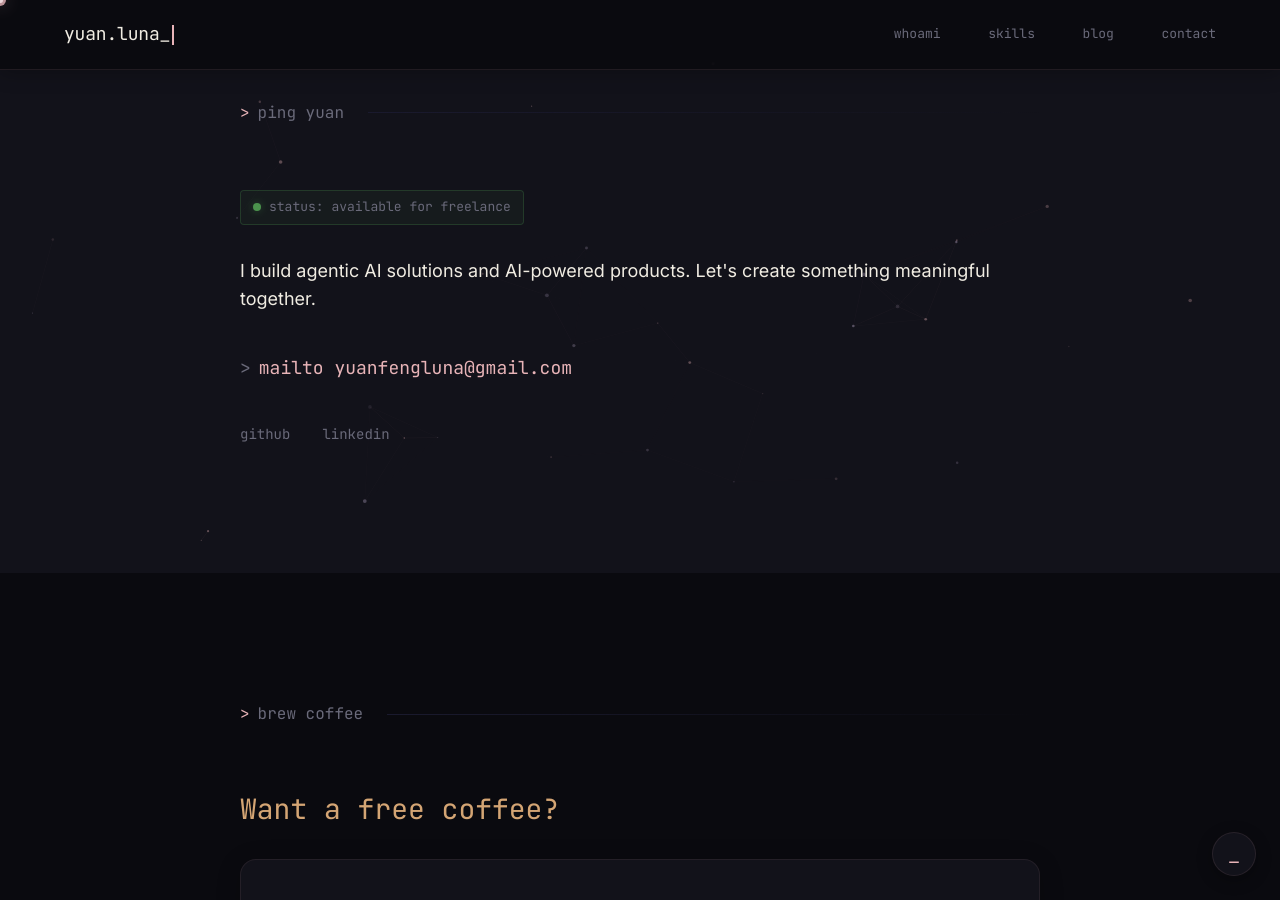
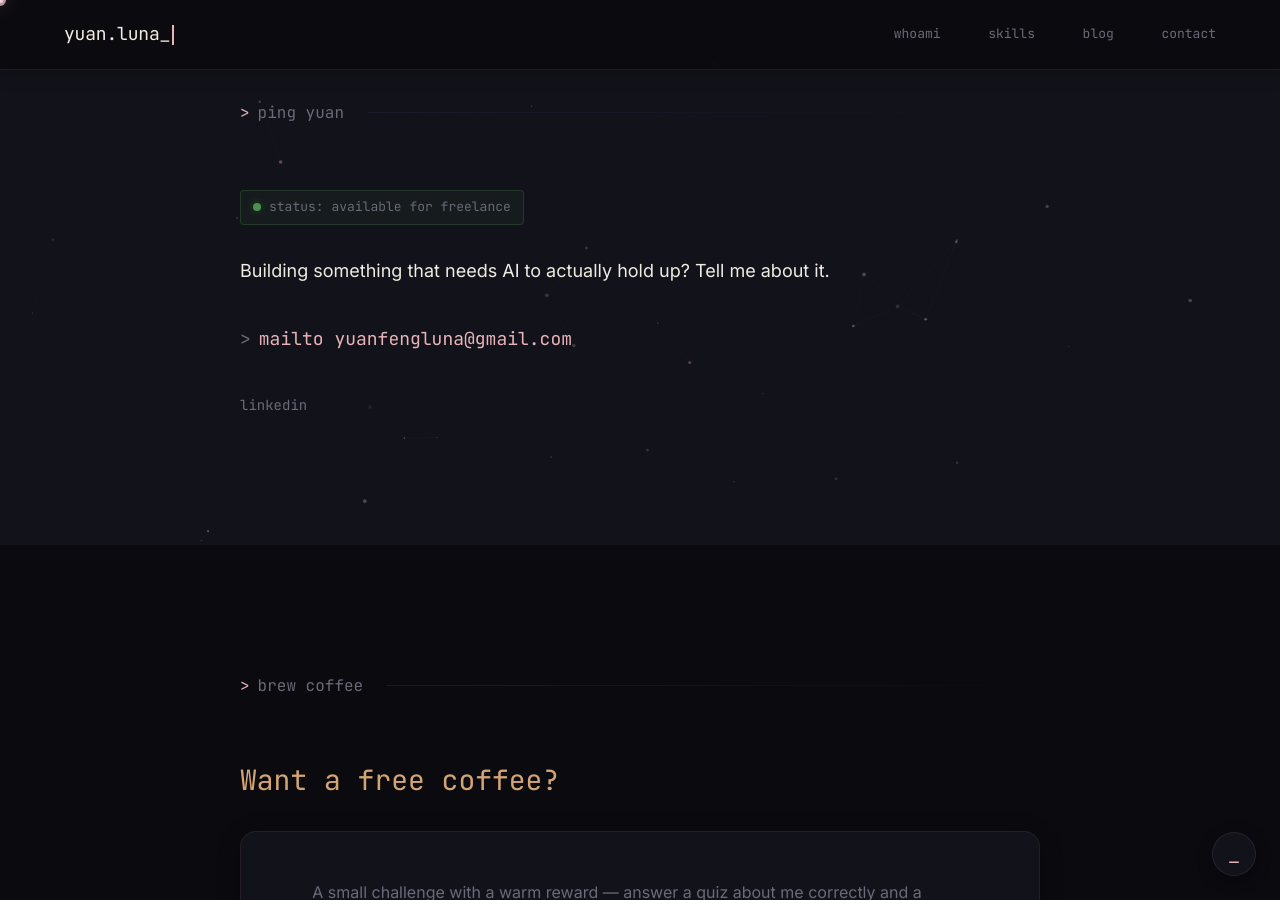
Before and after one commit to YuanFengLuna/yuanfengluna.github.io, a Jekyll site: the page built from index.markdown, in a window 1280 px wide and 900 px high, scrolled down 2441 px. Built offline with Jekyll 4.4.1, drawn with Linux system fonts in a browser that asks for light colours; some of the changed text lies outside the part shown.

Commit message:
feat: refresh contact copy, drop GitHub link and cat mom references
Co-Authored-By: Claude Sonnet 5 <noreply@anthropic.com>

```diff
--- a/assets/js/terminal.js
+++ b/assets/js/terminal.js
@@ -146,9 +146,9 @@
 
         whoami: function () {
             writeLine('Yuan Luna', 'lavender');
-            writeLine('Software engineer, AI builder, cat mom.', 'info');
+            writeLine('Software engineer, amateur painter.', 'info');
             writeLine('From Beijing to Irvine, California.', 'info');
-            writeLine('10+ years: Meta -> startups -> agentic AI.', 'info');
+            writeLine('10+ years: Meta -> startups -> AI systems.', 'info');
             writeLine('INTJ. Morning person. Americano drinker.', 'muted');
         },
 
@@ -175,7 +175,6 @@
         'ping yuan': function () {
             writeLine('PING yuan.luna (available)', 'info');
             writeLine('64 bytes: email=yuanfengluna@gmail.com ttl=64', 'info');
-            writeLine('64 bytes: github=github.com/yuanfengluna ttl=64', 'info');
             writeLine('64 bytes: linkedin=linkedin.com/in/yuanfengluna ttl=64', 'info');
             writeLine('', 'info');
             writeLine('--- yuan.luna ping statistics ---', 'muted');
--- a/index.markdown
+++ b/index.markdown
@@ -124,13 +124,12 @@ layout: home
       </div>
     </div>
     <p class="reveal" style="font-size: 1.125rem; margin-bottom: var(--space-lg); max-width: 100%;">
-      I build agentic AI solutions and AI-powered products. Let's create something meaningful together.
+      Building something that needs AI to actually hold up? Tell me about it.
     </p>
     <div class="reveal">
       <a href="mailto:yuanfengluna@gmail.com" class="contact-email">mailto yuanfengluna@gmail.com</a>
     </div>
     <div class="contact-links reveal">
-      <a href="https://github.com/yuanfengluna" target="_blank" rel="noopener">github</a>
       <a href="https://www.linkedin.com/in/yuanfengluna/" target="_blank" rel="noopener">linkedin</a>
     </div>
   </div>
```
Also changed, not shown: other parts of index.markdown (+1 -1 lines).
